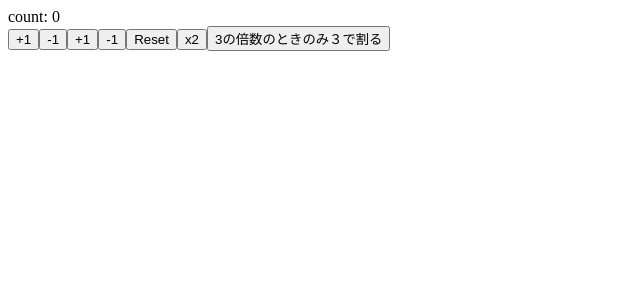
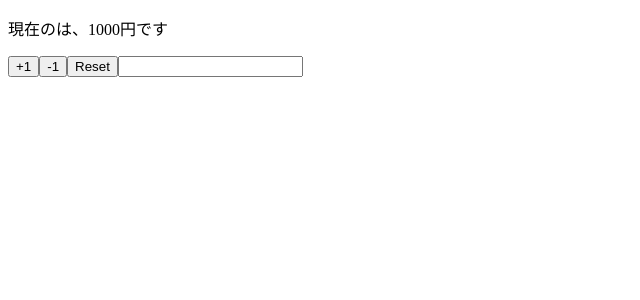
Before and after one commit to Katsu30/react-hooks-101, a React (Create React App) app: page / in a window 1280 px wide. Shown: the top 300 px of the page, without its empty margins (0-640 px from the left). Built offline with nearby package versions, Linux system fonts and the light colour scheme.

Commit message:
multiple state

```diff
--- a/src/App.js
+++ b/src/App.js
@@ -1,52 +1,31 @@
 import React, { useState } from 'react';
 
-const App = () => {
-  // useStateの引数は、配列で返されるので分割代入で「状態名」と「動作名」で分ける
-  // 慣習的に第二引数は、set~という名前にする
-  const [count, setCount] = useState(0)
+const App = (props) => {
+  // 状態の初期化
+  const [name, setName] = useState(props.name);
+  const [price, setPrice] = useState(props.price);
 
-  // stateの変更を行いたい場合は、第二引数で選択した関数名を使用する
-  const increment = () => {
-    setCount(count + 1);
-  }
-  const decrement = () => {
-    setCount(count - 1);
+  const reset = () => {
+    setPrice(props.price);
+    setName(props.name);
   }
 
-  // 前の値を引数に取り、処理を加えることもできる
-  const increment2 = () => {
-    setCount((previousCount) => previousCount + 1);
-  }
-  const decrement2 = () => {
-    setCount((previousCount) => previousCount -1);
-  }
+  return (
+      <div>
+        <p>現在の{name}は、{price}円です</p>
+        <button onClick={() => setPrice(price + 1)}>+1</button>
+        <button onClick={() => setPrice(price - 1)}>-1</button>
+        <button onClick={reset}>Reset</button>
+        <input value={name} onChange={e => setName(e.target.value)}/>
+      </div>
+    );
+}
 
-  // 直接、値を代入するときは特別なプロパティ名などは必要ない
-  const reset = () => {
-    setCount(0);
-  }
-  const multiple = () => {
-    setCount(count * 2);
-  }
-  const divided3 = () => {
-    if(count % 3 === 0){
-      setCount(count / 3);
-    }
-  }
+// propsを利用する方法もある
+App.defaultProps =  {
+  name: '',
+  price: 1000
+}
 
 
-  return (
-    <div>
-      <div>count: {count}</div>
-      <button onClick={increment}>+1</button>
-      <button onClick={decrement}>-1</button>
-      <button onClick={increment2}>+1</button>
-      <button onClick={decrement2}>-1</button>
-      <button onClick={reset}>Reset</button>
-      <button onClick={multiple}>x2</button>
-      <button onClick={divided3}>3の倍数のときのみ３で割る</button>
-    </div>
-  );
-}
-
 export default App;
```
